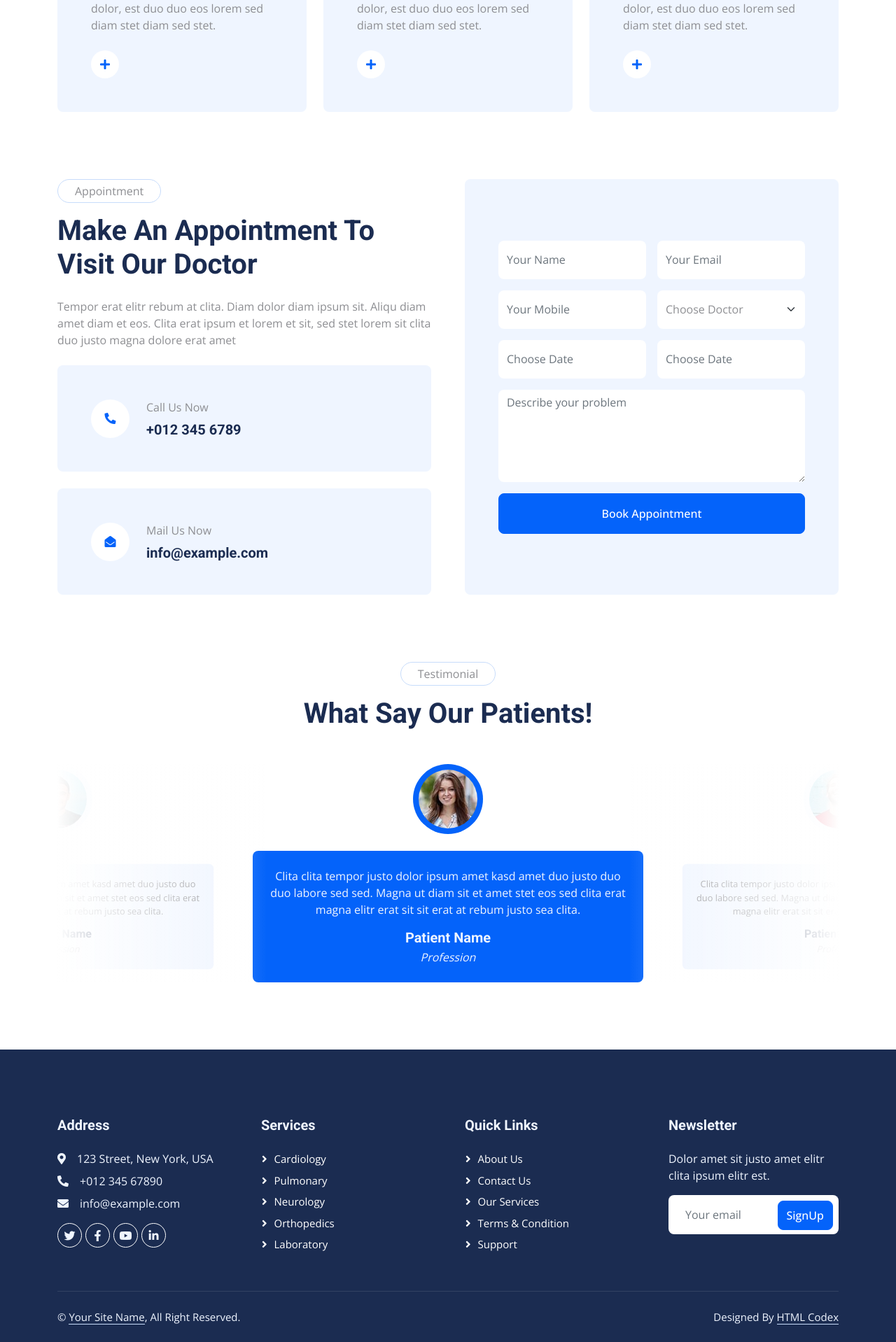
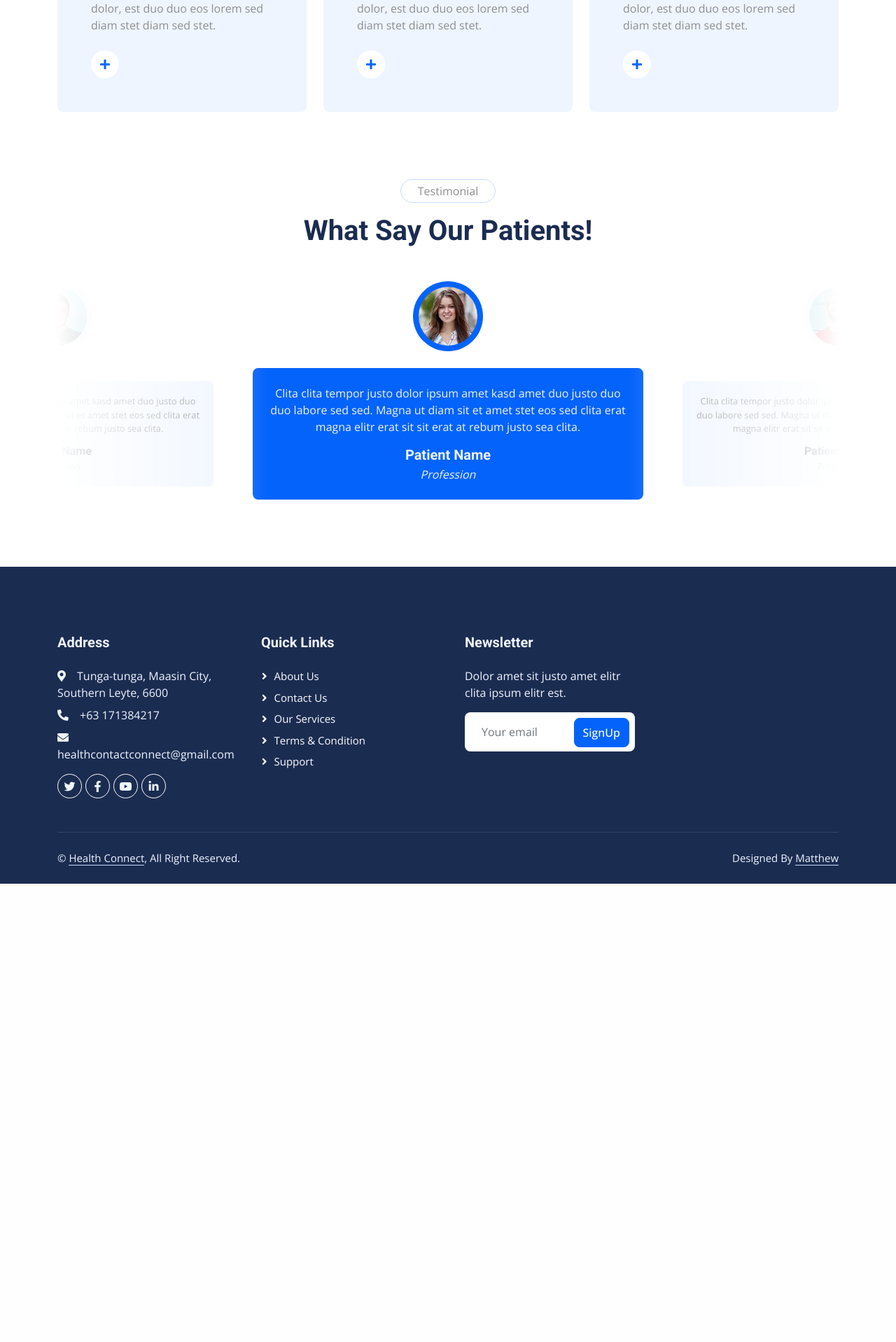
Before and after one commit to poisontears69/healthconnectfinal, a PHP site: page /service.html in a window 1280 px wide. Shown: the part 1274-3192 px from the top of the page at 70% size. After the commit the page ends 2537 px from the top, so only its background shows below. Run offline with PHP 8.4, Linux system fonts and the light colour scheme; some libraries are stand-ins or nearby versions.

Commit message:
updated service.php

```diff
--- a/index.php
+++ b/index.php
@@ -7,6 +7,7 @@ class Stats {
     public function __construct() {
         $this->db = new Database();
     }
+
 
     public function getDoctorCount() {
         $query = "SELECT COUNT(*) FROM users WHERE roleType = '1'";
--- a/service.html
+++ b/service.html
@@ -98,7 +98,7 @@
             <h1 class="display-3 text-white mb-3 animated slideInDown">Services</h1>
             <nav aria-label="breadcrumb animated slideInDown">
                 <ol class="breadcrumb text-uppercase mb-0">
-                    <li class="breadcrumb-item"><a class="text-white" href="#">Home</a></li>
+                    <li class="breadcrumb-item"><a class="text-white" href="index.php">Home</a></li>
                     <li class="breadcrumb-item"><a class="text-white" href="#">Pages</a></li>
                     <li class="breadcrumb-item text-primary active" aria-current="page">Services</li>
                 </ol>
@@ -181,85 +181,6 @@
     </div>
     <!-- Service End -->
 
-
-    <!-- Appointment Start -->
-    <div class="container-xxl py-5">
-        <div class="container">
-            <div class="row g-5">
-                <div class="col-lg-6 wow fadeInUp" data-wow-delay="0.1s">
-                    <p class="d-inline-block border rounded-pill py-1 px-4">Appointment</p>
-                    <h1 class="mb-4">Make An Appointment To Visit Our Doctor</h1>
-                    <p class="mb-4">Tempor erat elitr rebum at clita. Diam dolor diam ipsum sit. Aliqu diam amet diam et eos. Clita erat ipsum et lorem et sit, sed stet lorem sit clita duo justo magna dolore erat amet</p>
-                    <div class="bg-light rounded d-flex align-items-center p-5 mb-4">
-                        <div class="d-flex flex-shrink-0 align-items-center justify-content-center rounded-circle bg-white" style="width: 55px; height: 55px;">
-                            <i class="fa fa-phone-alt text-primary"></i>
-                        </div>
-                        <div class="ms-4">
-                            <p class="mb-2">Call Us Now</p>
-                            <h5 class="mb-0">+012 345 6789</h5>
-                        </div>
-                    </div>
-                    <div class="bg-light rounded d-flex align-items-center p-5">
-                        <div class="d-flex flex-shrink-0 align-items-center justify-content-center rounded-circle bg-white" style="width: 55px; height: 55px;">
-                            <i class="fa fa-envelope-open text-primary"></i>
-                        </div>
-                        <div class="ms-4">
-                            <p class="mb-2">Mail Us Now</p>
-                            <h5 class="mb-0">info@example.com</h5>
-                        </div>
-                    </div>
-                </div>
-                <div class="col-lg-6 wow fadeInUp" data-wow-delay="0.5s">
-                    <div class="bg-light rounded h-100 d-flex align-items-center p-5">
-                        <form>
-                            <div class="row g-3">
-                                <div class="col-12 col-sm-6">
-                                    <input type="text" class="form-control border-0" placeholder="Your Name" style="height: 55px;">
-                                </div>
-                                <div class="col-12 col-sm-6">
-                                    <input type="email" class="form-control border-0" placeholder="Your Email" style="height: 55px;">
-                                </div>
-                                <div class="col-12 col-sm-6">
-                                    <input type="text" class="form-control border-0" placeholder="Your Mobile" style="height: 55px;">
-                                </div>
-                                <div class="col-12 col-sm-6">
-                                    <select class="form-select border-0" style="height: 55px;">
-                                        <option selected>Choose Doctor</option>
-                                        <option value="1">Doctor 1</option>
-                                        <option value="2">Doctor 2</option>
-                                        <option value="3">Doctor 3</option>
-                                    </select>
-                                </div>
-                                <div class="col-12 col-sm-6">
-                                    <div class="date" id="date" data-target-input="nearest">
-                                        <input type="text"
-                                            class="form-control border-0 datetimepicker-input"
-                                            placeholder="Choose Date" data-target="#date" data-toggle="datetimepicker" style="height: 55px;">
-                                    </div>
-                                </div>
-                                <div class="col-12 col-sm-6">
-                                    <div class="time" id="time" data-target-input="nearest">
-                                        <input type="text"
-                                            class="form-control border-0 datetimepicker-input"
-                                            placeholder="Choose Date" data-target="#time" data-toggle="datetimepicker" style="height: 55px;">
-                                    </div>
-                                </div>
-                                <div class="col-12">
-                                    <textarea class="form-control border-0" rows="5" placeholder="Describe your problem"></textarea>
-                                </div>
-                                <div class="col-12">
-                                    <button class="btn btn-primary w-100 py-3" type="submit">Book Appointment</button>
-                                </div>
-                            </div>
-                        </form>
-                    </div>
-                </div>
-            </div>
-        </div>
-    </div>
-    <!-- Appointment End -->
-
-
     <!-- Testimonial Start -->
     <div class="container-xxl py-5">
         <div class="container">
@@ -304,23 +225,15 @@
             <div class="row g-5">
                 <div class="col-lg-3 col-md-6">
                     <h5 class="text-light mb-4">Address</h5>
-                    <p class="mb-2"><i class="fa fa-map-marker-alt me-3"></i>123 Street, New York, USA</p>
-                    <p class="mb-2"><i class="fa fa-phone-alt me-3"></i>+012 345 67890</p>
-                    <p class="mb-2"><i class="fa fa-envelope me-3"></i>info@example.com</p>
+                    <p class="mb-2"><i class="fa fa-map-marker-alt me-3"></i>Tunga-tunga, Maasin City, Southern Leyte, 6600</p>
+                    <p class="mb-2"><i class="fa fa-phone-alt me-3"></i>+63 171384217</p>
+                    <p class="mb-2"><i class="fa fa-envelope me-3"></i>healthcontactconnect@gmail.com</p>
                     <div class="d-flex pt-2">
                         <a class="btn btn-outline-light btn-social rounded-circle" href=""><i class="fab fa-twitter"></i></a>
                         <a class="btn btn-outline-light btn-social rounded-circle" href=""><i class="fab fa-facebook-f"></i></a>
                         <a class="btn btn-outline-light btn-social rounded-circle" href=""><i class="fab fa-youtube"></i></a>
                         <a class="btn btn-outline-light btn-social rounded-circle" href=""><i class="fab fa-linkedin-in"></i></a>
                     </div>
-                </div>
-                <div class="col-lg-3 col-md-6">
-                    <h5 class="text-light mb-4">Services</h5>
-                    <a class="btn btn-link" href="">Cardiology</a>
-                    <a class="btn btn-link" href="">Pulmonary</a>
-                    <a class="btn btn-link" href="">Neurology</a>
-                    <a class="btn btn-link" href="">Orthopedics</a>
-                    <a class="btn btn-link" href="">Laboratory</a>
                 </div>
                 <div class="col-lg-3 col-md-6">
                     <h5 class="text-light mb-4">Quick Links</h5>
@@ -344,11 +257,11 @@
             <div class="copyright">
                 <div class="row">
                     <div class="col-md-6 text-center text-md-start mb-3 mb-md-0">
-                        &copy; <a class="border-bottom" href="#">Your Site Name</a>, All Right Reserved.
+                        &copy; <a class="border-bottom" href="#">Health Connect</a>, All Right Reserved.
                     </div>
                     <div class="col-md-6 text-center text-md-end">
                         <!--/*** This template is free as long as you keep the footer author’s credit link/attribution link/backlink. If you'd like to use the template without the footer author’s credit link/attribution link/backlink, you can purchase the Credit Removal License from "https://htmlcodex.com/credit-removal". Thank you for your support. ***/-->
-                        Designed By <a class="border-bottom" href="https://htmlcodex.com">HTML Codex</a>
+                        Designed By <a class="border-bottom" href="https://htmlcodex.com">Matthew</a>
                     </div>
                 </div>
             </div>
```
